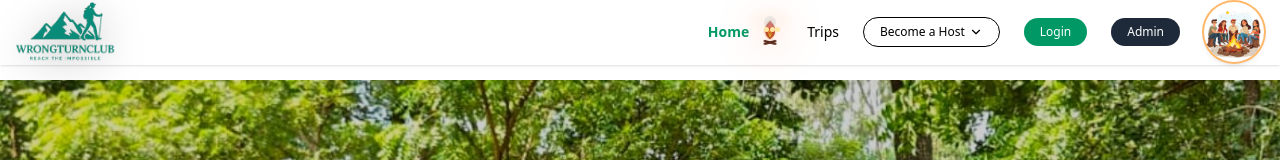
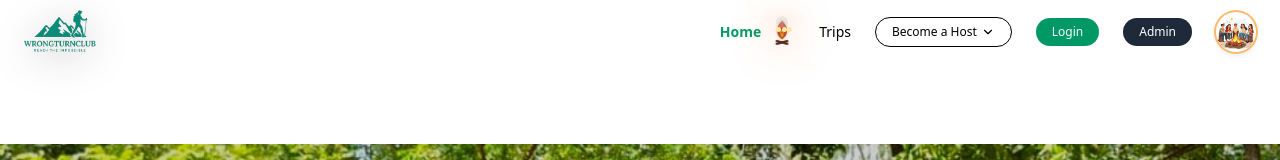
Before and after one commit to chandru12588/wtc-chandru, a React (Vite) app: page / in a window 1280 px wide. Shown: the top 160 px of the page. Built offline with nearby package versions, Linux system fonts and the light colour scheme; no server answers.

Commit message:
updated navbarr

```diff
--- a/src/components/Navbar.jsx
+++ b/src/components/Navbar.jsx
@@ -1,6 +1,6 @@
 import React, { useState, useEffect } from "react";
 import { Link, NavLink, useLocation, useNavigate } from "react-router-dom";
-import { Menu, X, ChevronDown } from "lucide-react";
+import { Menu, X, ChevronDown, Home, Compass, User } from "lucide-react";
 
 import logo3 from "../assets/log3.png";
 import CampfireAnimated from "../components/CampfireAnimated";
@@ -14,10 +14,15 @@ export default function Navbar() {
   const [mobileOpen, setMobileOpen] = useState(false);
   const [hostMenuOpen, setHostMenuOpen] = useState(false);
   const [user, setUser] = useState(null);
+  const [scrolled, setScrolled] = useState(false);
 
   useEffect(() => {
     const saved = localStorage.getItem("wtc_user");
     if (saved) setUser(JSON.parse(saved));
+
+    const onScroll = () => setScrolled(window.scrollY > 25);
+    window.addEventListener("scroll", onScroll);
+    return () => window.removeEventListener("scroll", onScroll);
   }, []);
 
   const handleLogout = () => {
@@ -32,31 +37,31 @@ export default function Navbar() {
     <>
       {/* ================= NAVBAR ================= */}
       <header
-        className="
+        className={`
           fixed top-0 left-0 right-0 z-50
           bg-white/70 backdrop-blur-md
           border-b border-white/40
-          shadow-sm
-        "
+          transition-all duration-300
+          ${scrolled ? "h-[56px] shadow-md" : "h-[64px]"}
+        `}
       >
-        <nav className="max-w-7xl mx-auto h-[64px] px-4 flex items-center">
+        <nav className="w-full h-full px-6 flex items-center">
 
-          {/* ================= LEFT : LOGO ================= */}
+          {/* LEFT — LOGO (NO GAP, NO JUMP) */}
           <Link to="/" className="flex items-center">
             <img
               src={logo3}
               alt="WrongTurn Club"
-              className="
-                h-15
-                object-contain
+              className={`
+                object-contain transition-all duration-300
+                ${scrolled ? "h-9" : "h-11"}
                 drop-shadow-[0_8px_20px_rgba(0,0,0,0.35)]
-                transition-transform duration-300
                 hover:scale-110
-              "
+              `}
             />
           </Link>
 
-          {/* ================= RIGHT : MENU ================= */}
+          {/* RIGHT — MENU */}
           <div className="ml-auto hidden md:flex items-center gap-6 text-sm font-medium">
 
             {/* Home + Campfire */}
@@ -72,21 +77,13 @@ export default function Navbar() {
                 Home
               </NavLink>
 
-              {/* Campfire glow */}
               <div className="relative group">
-                <div className="absolute inset-0 rounded-full blur-md opacity-0 group-hover:opacity-100 bg-orange-400 transition" />
+                <div className="absolute inset-0 rounded-full bg-orange-400 blur-md opacity-0 group-hover:opacity-100 transition" />
                 <CampfireAnimated size={26} />
               </div>
             </div>
 
-            <NavLink
-              to="/trips"
-              className={({ isActive }) =>
-                isActive
-                  ? "text-emerald-600 font-semibold"
-                  : "hover:text-emerald-600 transition"
-              }
-            >
+            <NavLink to="/trips" className="hover:text-emerald-600">
               Trips
             </NavLink>
 
@@ -113,44 +110,28 @@ export default function Navbar() {
 
             {!user ? (
               <>
-                <Link
-                  to="/login"
-                  className="bg-emerald-600 text-white px-4 py-1.5 rounded-full text-xs hover:bg-emerald-700"
-                >
+                <Link to="/login" className="bg-emerald-600 text-white px-4 py-1.5 rounded-full text-xs">
                   Login
                 </Link>
-                <Link
-                  to="/admin/login"
-                  className="bg-gray-800 text-white px-4 py-1.5 rounded-full text-xs"
-                >
+                <Link to="/admin/login" className="bg-gray-800 text-white px-4 py-1.5 rounded-full text-xs">
                   Admin
                 </Link>
               </>
             ) : (
-              <button
-                onClick={handleLogout}
-                className="bg-red-500 text-white px-4 py-1.5 rounded-full text-xs"
-              >
+              <button onClick={handleLogout} className="bg-red-500 text-white px-4 py-1.5 rounded-full text-xs">
                 Logout
               </button>
             )}
 
-            {/* People Image */}
+            {/* Campfire People Image */}
             <img
               src={cammp1}
               alt="Campers"
-              className="
-                h-15 w-15 rounded-full
-                object-cover
-                ring-2 ring-orange-300
-                shadow-md
-                transition-transform
-                hover:scale-110
-              "
+              className="h-10 w-10 rounded-full ring-2 ring-orange-300 shadow-md hover:scale-110 transition"
             />
           </div>
 
-          {/* ================= MOBILE BUTTON ================= */}
+          {/* MOBILE MENU BUTTON */}
           <button
             onClick={() => setMobileOpen(true)}
             className="ml-auto md:hidden p-2 rounded-lg hover:bg-gray-100"
@@ -160,11 +141,10 @@ export default function Navbar() {
         </nav>
       </header>
 
-      {/* ================= MOBILE MENU ================= */}
+      {/* ================= MOBILE SIDE MENU ================= */}
       {mobileOpen && (
         <div className="fixed inset-0 z-[999] md:hidden">
           <div className="absolute inset-0 bg-black/40" onClick={() => setMobileOpen(false)} />
-
           <div className="fixed right-0 top-0 h-full w-[85%] bg-white shadow-xl">
             <div className="flex items-center justify-between p-4 border-b">
               <h2 className="text-lg font-bold">Menu</h2>
@@ -178,25 +158,13 @@ export default function Navbar() {
               <NavLink to="/trips" onClick={() => setMobileOpen(false)}>🧭 Trips</NavLink>
               <NavLink to="/host/register" onClick={() => setMobileOpen(false)}>🏕 Become a Host</NavLink>
               <NavLink to="/host/login" onClick={() => setMobileOpen(false)}>🔑 Host Login</NavLink>
-
-              {!user ? (
-                <>
-                  <Link to="/login" className="block bg-emerald-600 text-white py-3 rounded-lg text-center">
-                    Login
-                  </Link>
-                  <Link to="/admin/login" className="block bg-gray-800 text-white py-3 rounded-lg text-center">
-                    Admin
-                  </Link>
-                </>
-              ) : (
-                <button onClick={handleLogout} className="w-full bg-red-500 text-white py-3 rounded-lg">
-                  Logout
-                </button>
-              )}
             </div>
           </div>
         </div>
       )}
+
+      {/* SPACER (prevents content jump) */}
+      <div className="h-[64px]" />
     </>
   );
 }
```
